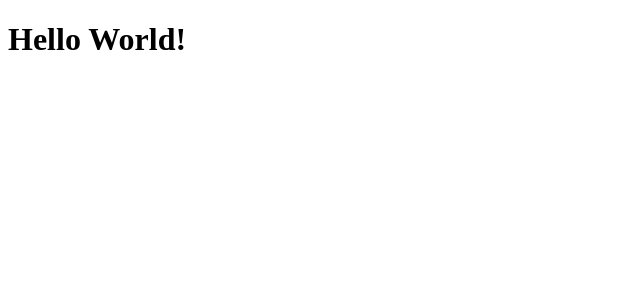
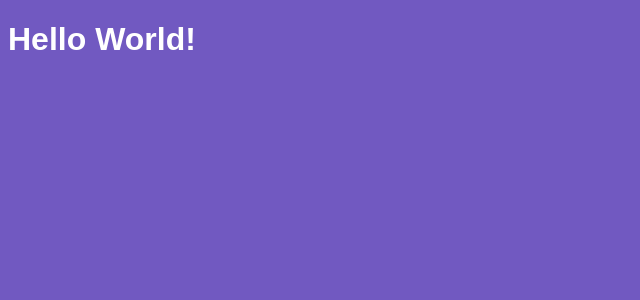
Before and after one commit to guilhermematheuscorrea/simple-react-app, a React app: page / in a window 1280 px wide. Shown: the top 300 px of the page, without its empty margins (0-640 px from the left). Built offline with nearby package versions, Linux system fonts and the light colour scheme.

Commit message:
feat: CSS Import

```diff
--- a/package.json
+++ b/package.json
@@ -12,6 +12,8 @@
     "@babel/preset-env": "^7.8.4",
     "@babel/preset-react": "^7.8.3",
     "babel-loader": "^8.0.6",
+    "css-loader": "^3.4.2",
+    "style-loader": "^1.1.3",
     "webpack": "^4.41.5",
     "webpack-cli": "^3.3.10",
     "webpack-dev-server": "^3.10.3"
--- /dev/null
+++ b/src/App.css
@@ -0,0 +1,5 @@
+body {
+  background: #7159c1;
+  color: #FFF;
+  font-family: Arial, Helvetica, sans-serif;
+}
--- a/src/App.js
+++ b/src/App.js
@@ -1,4 +1,5 @@
 import React from 'react';
+import './App.css';
 
 function App() {
   return <h1>Hello World!</h1>
--- a/webpack.config.js
+++ b/webpack.config.js
@@ -17,6 +17,12 @@
         use: {
           loader: 'babel-loader'
         }
+      }, {
+        test: /\.css/,
+        use: [
+          { loader:'style-loader' },
+          { loader:'css-loader' }
+        ]
       }
     ]
   }
```
Also changed, not shown: 1 other file (tests, documents, lock files or other folders).
